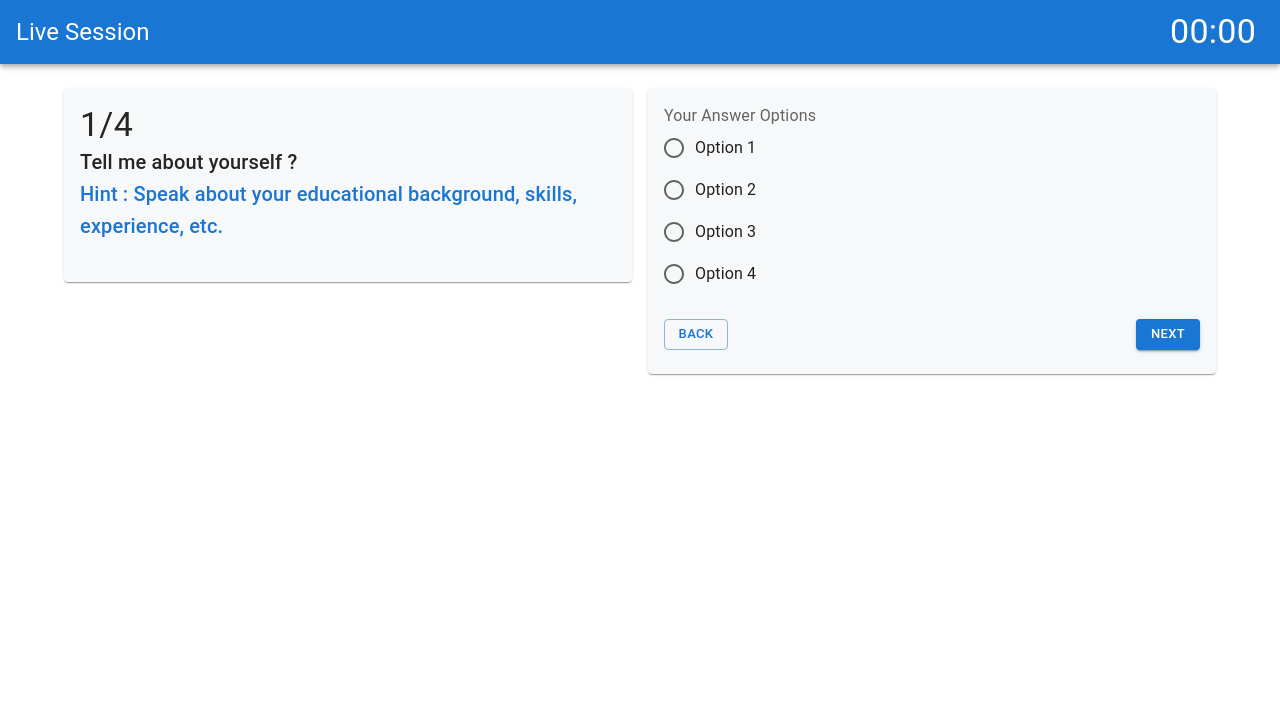
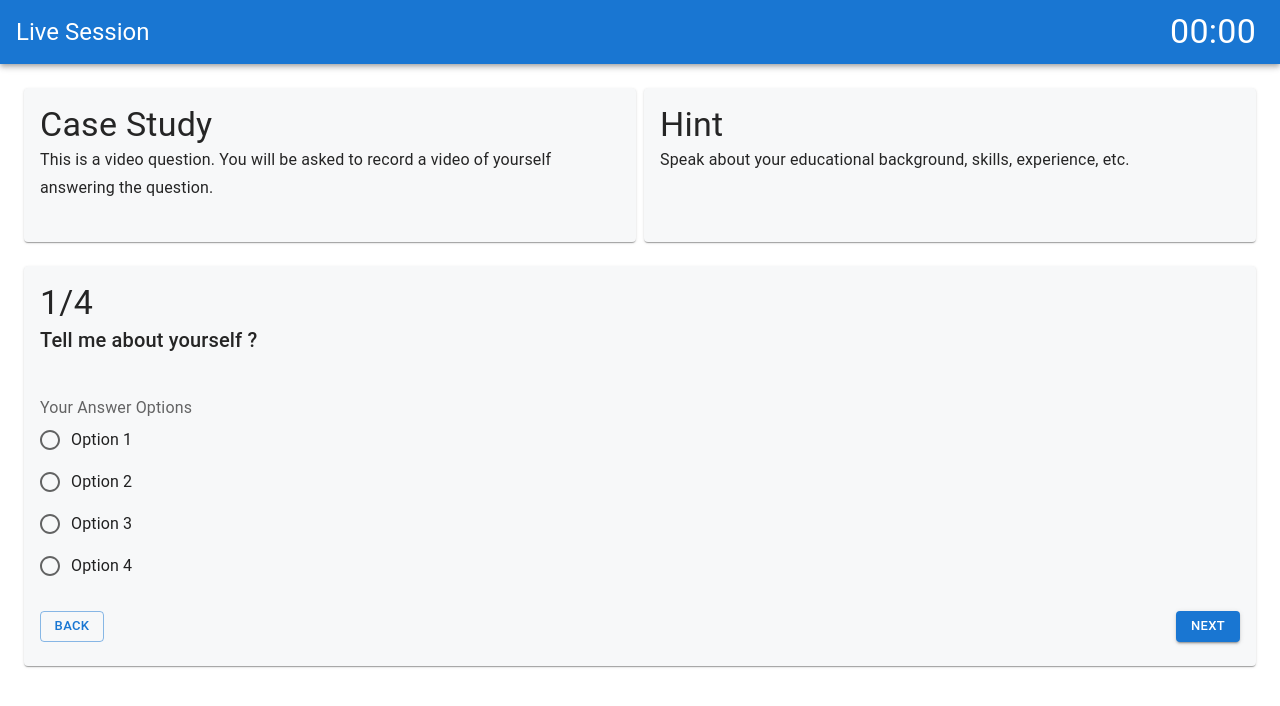
Before and after one commit to Talent-Sumo/CLOUD-COACH-New-UI, a React (Create React App) app: page /form/mcq in a window 1280 px wide. Shown: the top 706 px of the page. Built offline with nearby package versions, Linux system fonts and the light colour scheme.

Commit message:
Make UI changes

```diff
--- a/src/Components/Form/FormMcq/index.jsx
+++ b/src/Components/Form/FormMcq/index.jsx
@@ -4,6 +4,7 @@ import { useNavigate } from "react-router-dom";
 import styles from './FormMcq.module.css';
 
 import {
+  Stack,
   Grid,
   FormControl,
   FormLabel,
@@ -20,7 +21,7 @@ import {
 } from '@mui/material';
 
 const shapeStyles = { bgcolor: 'primary.main', width: '40', height: '40' };
-// const shapeCircleStyles = { borderRadius: '50%' };
+
 const circle = (
   <Box component="span" sx={{ ...shapeStyles }} />
 );
@@ -44,8 +45,64 @@ const FormMcq = () => {
           </Box>
         </Box>
       </AppBar>
-      <Box p={3} sx={{ display: "flex", justifyContent: "center", margin: "auto" }} maxWidth="lg">
-        <Grid container spacing={2}>
+
+      <Box p={3}>
+        <Grid container spacing={1}>
+          <Grid item xs={12} sm={12} md={6} lg={6}>
+            <Card sx={{ backgroundColor: "#F7F8F9", marginBottom: "1rem", height: "100%" }}>
+              <CardContent>
+                <Typography variant="h4">Case Study</Typography>
+                <Typography variant="subtitle1">This is a video question. You will be asked to record a video of yourself answering the question.</Typography>
+              </CardContent>
+            </Card>
+          </Grid>
+          <Grid item xs={12} sm={12} md={6} lg={6}>
+            <Card sx={{ backgroundColor: "#F7F8F9", marginBottom: "1rem", height: "100%" }}>
+              <CardContent>
+                <Typography variant="h4">Hint</Typography>
+                <Typography variant="subtitle1">Speak about your educational background, skills, experience, etc.</Typography>
+              </CardContent>
+            </Card>
+          </Grid>
+        </Grid>
+
+        {/* If only 1 card */}
+        {/* <Card sx={{ backgroundColor: "#F7F8F9", marginBottom: "1rem", height: "100%" }}>
+          <CardContent>
+            <Typography variant="h4">Hint</Typography>
+            <Typography variant="subtitle1">Speak about your educational background, skills, experience, etc.</Typography>
+          </CardContent>
+        </Card> */}
+
+        <Box mt={3}>
+          <Card sx={{ width: '100%', height: '100%', backgroundColor: "#F7F8F9" }}>
+            <CardContent>
+              <Typography variant="h4">1/4</Typography>
+              <Typography mb={5} variant="h6">Tell me about yourself ?</Typography>
+              <FormControl>
+                <FormLabel id="demo-radio-buttons-group-label">Your Answer Options</FormLabel>
+                <RadioGroup
+                  aria-labelledby="demo-radio-buttons-group-label"
+                  defaultValue="female"
+                  name="radio-buttons-group"
+                >
+                  <FormControlLabel value="option1" control={<Radio />} label="Option 1" />
+                  <FormControlLabel value="option2" control={<Radio />} label="Option 2" />
+                  <FormControlLabel value="option3" control={<Radio />} label="Option 3" />
+                  <FormControlLabel value="option4" control={<Radio />} label="Option 4" />
+                </RadioGroup>
+              </FormControl>
+              <Box mt={3} sx={{ display: 'flex', justifyContent: 'space-between' }}>
+                <Button variant="outlined" size='small'>Back</Button>
+                <Button onClick={() => navigate('/form/thankyou')} variant="contained" size='small'>Next</Button>
+              </Box>
+            </CardContent>
+          </Card>
+        </Box>
+
+
+
+        {/* <Grid container spacing={2}>
           <Grid item xs={12} sm={12} md={6}>
             <Card sx={{ backgroundColor: "#F7F8F9" }}>
               <CardContent>
@@ -81,7 +138,7 @@ const FormMcq = () => {
               </CardContent>
             </Card>
           </Grid>
-        </Grid>
+        </Grid> */}
       </Box>
     </>
   )
```
